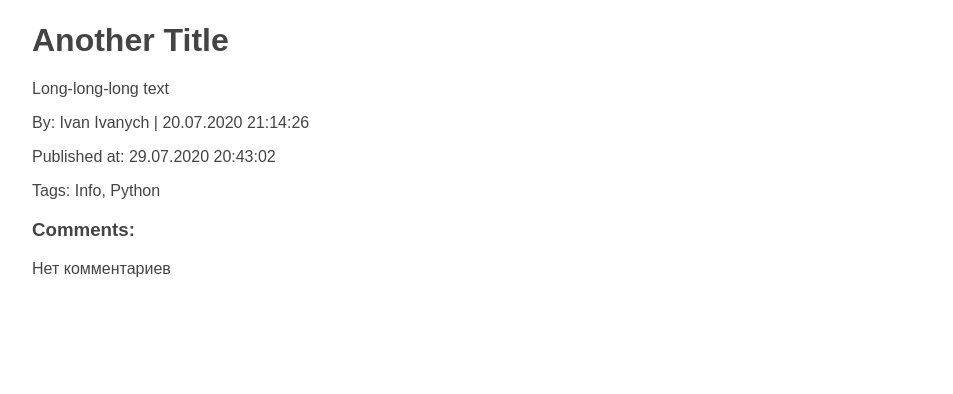
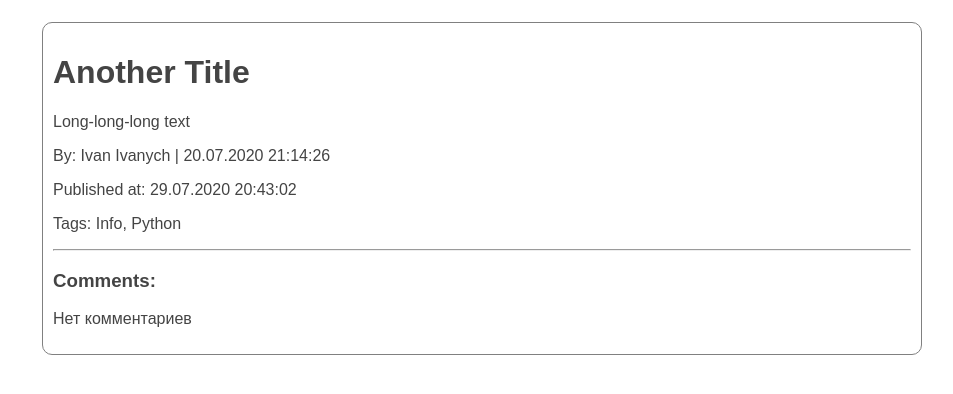
Before and after one commit to violettalivada/lab_68, a Django app: page /article/1/ in a window 1280 px wide. Shown: the part 38-432 px from the top of the page, without its empty margins (158-1111 px from the left). Run offline with Django 3.2, Linux system fonts and the light colour scheme; data comes from the database, SQL or seed files in the repository; some libraries are stand-ins or nearby versions.

Commit message:
Немного стилизованы карточки статей на главной и комментариев на странице статьи.

```diff
--- a/source/webapp/static/css/style.css
+++ b/source/webapp/static/css/style.css
@@ -138,3 +138,11 @@ body {
     text-align: center;
     border: solid 1px gray;
 }
+
+.box {
+    box-sizing: border-box;
+    border: solid 1px gray;
+    border-radius: 10px;
+    margin: 10px;
+    padding: 10px;
+}
--- a/source/webapp/templates/article_view.html
+++ b/source/webapp/templates/article_view.html
@@ -8,19 +8,21 @@
 {% endblock %}
 
 {% block content %}
+    <div class="box">
         <h1>{{ article.title }}</h1>
-    <p>{{ article.text }}</p>
+        <p class="pre">{{ article.text }}</p>
         <p>By: {{ article.author }} | {{ article.created_at|date:"d.m.Y H:i:s" }}</p>
         <p>Published at: {{ article.publish_at|date:"d.m.Y H:i:s" }}</p>
         <p>Tags: {% for tag in article.tags.all %}{{ tag.name }}{% if not forloop.last %}, {% endif %}{% endfor %}</p>
-
+        <hr>
         <h3>Comments:</h3>
         {% for comment in article.comments.all %}
-        <div>
+            <div class="box">
                 <h4>{{ comment.author }} ({{ comment.created_at }})</h4>
                 <div class="pre">{{ comment.text }}</div>
             </div>
         {% empty %}
             <p>Нет комментариев</p>
         {% endfor %}
+    </div>
 {% endblock %}
--- a/source/webapp/templates/index.html
+++ b/source/webapp/templates/index.html
@@ -8,12 +8,14 @@
         {% include 'partial/pagination.html' %}
     {% endif %}
     {% for article in articles %}
+        <div class="box">
             <h3><a href="{% url "article_view" article.pk %}">{{ article.title }}</a></h3>
             <p>Статус: ({{ article.status }} | {{ article.get_status_display }})</p>
             <p>{{ article.author }} | {{ article.created_at|date:"d.m.Y H:i:s" }}</p>
             <p>Published at: {{ article.publish_at|date:"d.m.Y H:i:s" }}</p>
             <p><a href="{% url 'article_update' article.pk %}">Update</a></p>
             <p><a href="{% url 'article_delete' article.pk %}">Delete</a></p>
+        </div>
     {% endfor %}
     {% if is_paginated %}
         {% include 'partial/pagination.html' %}
```
Lines whose indentation alone changed are shown as unchanged.
